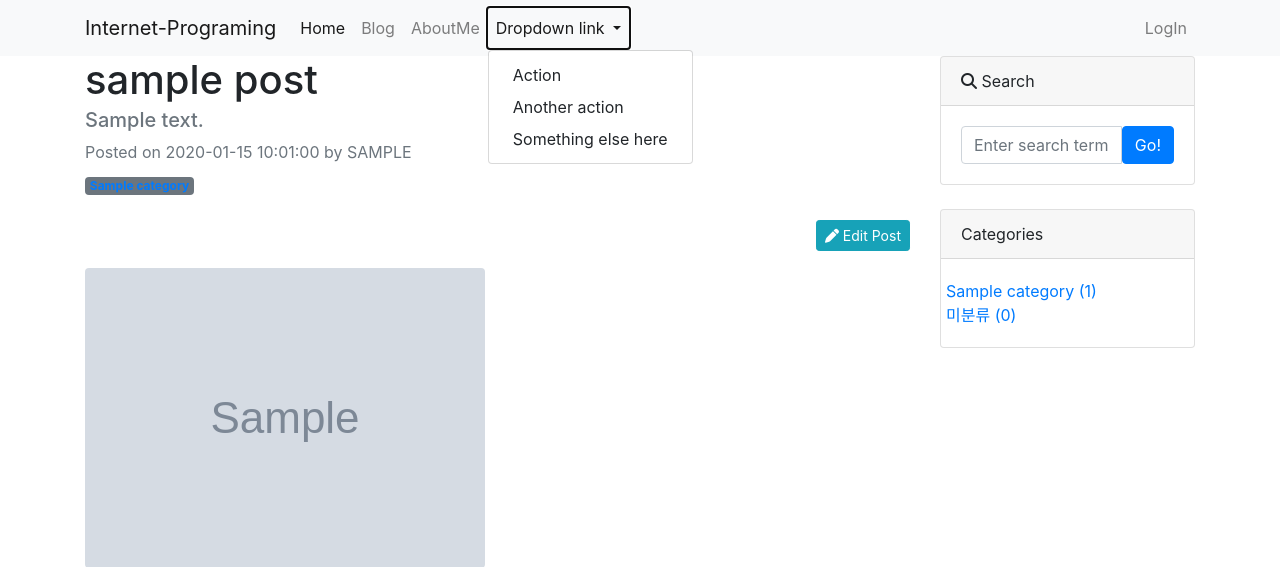
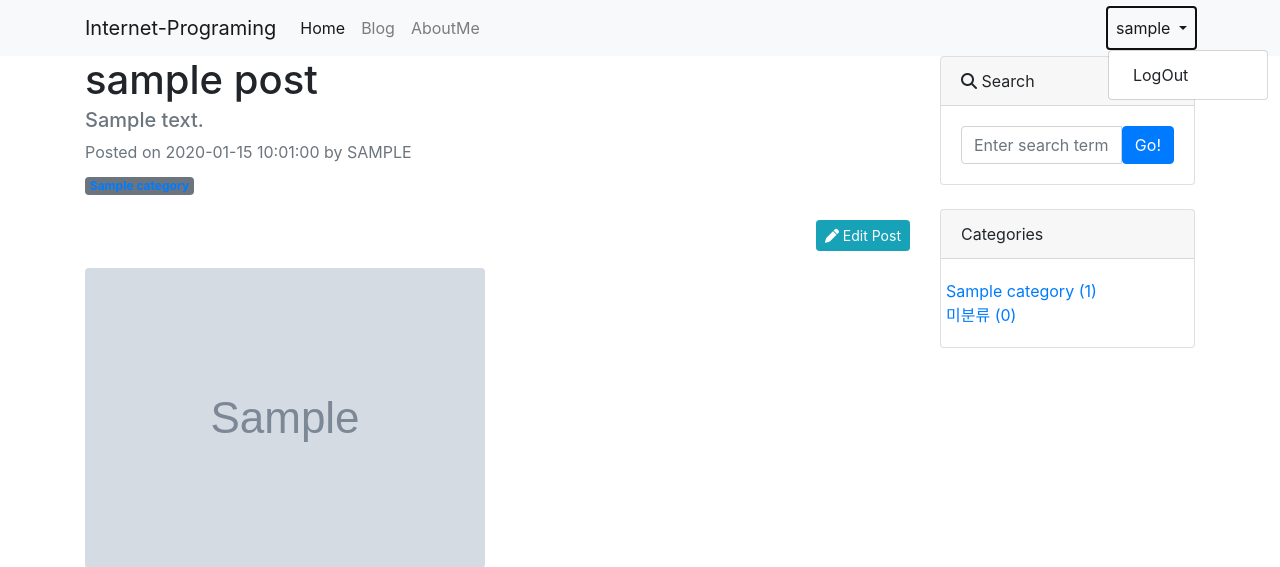
Before and after one commit to seojjin/Django22-02, a Django app: page /blog/1/ in a window 1280 px wide, after a click that opens the changed part. Shown: the top 567 px of the page. Run offline with Django 4.2, Linux system fonts and the light colour scheme; a user stored in the database is signed in; tables that the repository leaves empty hold one stand-in row (values such as "Sample post"); grey boxes marked "Sample" are stand-in pictures; grey boxes labelled with a size stand in for pictures from a placeholder-image service; some libraries are stand-ins or nearby versions.

Commit message:
회원가입과 로그인 기능 추가하기

```diff
--- a/blog/templates/blog/navbar.html
+++ b/blog/templates/blog/navbar.html
@@ -1,3 +1,5 @@
+{% load socialaccount %}
+
 <nav class="navbar navbar-expand-lg navbar-light bg-light">
         <div class="container">
                 <a class="navbar-brand" href="/">Internet-Programing</a>
@@ -15,21 +17,23 @@
                     <li class="nav-item">
                         <a class="nav-link" href="/about_me/">AboutMe</a>
                     </li>
-                    <li class="nav-item dropdown">
-                        <a class="nav-link dropdown-toggle" href="#" id="navbarDropdownMenuLink" role="button" data-toggle="dropdown" aria-haspopup="true" aria-expanded="false">
-                            Dropdown link
-                        </a>
-                    <div class="dropdown-menu" aria-labelledby="navbarDropdownMenuLink">
-                        <a class="dropdown-item" href="#">Action</a>
-                        <a class="dropdown-item" href="#">Another action</a>
-                        <a class="dropdown-item" href="#">Something else here</a>
-                    </div>
-                    </li>
+
                 </ul>
                 <ul class="navbar-nav ml-auto">
+                    {% if user.is_authenticated %}
+                        <li class="nav-item dropdown">
+                            <a class="nav-link dropdown-toggle" href="#" id="navbarDropdownMenuLink" role="button" data-toggle="dropdown" aria-haspopup="true" aria-expanded="false">
+                               {{user.username}}
+                            </a>
+                            <div class="dropdown-menu" aria-labelledby="navbarDropdownMenuLink">
+                                <a class="dropdown-item" href="/accounts/logout/">LogOut</a>
+                            </div>
+                        </li>
+                    {% else %}
                     <li class="nav-item">
                         <a class="nav-link" href="#" data-toggle="modal" data-target="#loginModal">LogIn</a>
                     </li>
+                    {% endif %}
                 </ul>
             </div>
         </div>
@@ -48,11 +52,18 @@
                 <div class="modal-body">
                     <div class="row">
                         <div class="col-6">
-                            <button type="button" class="btn btn-outline-dark btn-block btn-sm"><i class="fa-brands fa-google"></i> LogIn with Google</button>
-                            <button type="button" class="btn btn-outline-dark btn-block btn-sm"><i class="fa-regular fa-envelope"></i> LogIn with Email</button>
+                            <a role="button" type="button" class="btn btn-outline-dark btn-block btn-sm"
+                            href="{% provider_login_url 'google' %}">
+                                <i class="fa-brands fa-google"></i> LogIn with Google
+                            </a>
+                            <a role="button" type="button" class="btn btn-outline-dark btn-block btn-sm" href="/accounts/login/">
+                                <i class="fa-regular fa-envelope"></i> LogIn with Email
+                            </a>
                         </div>
                         <div class="col-6">
-                            <button type="button" class="btn btn-outline-dark btn-block btn-sm"><i class="fa-regular fa-envelope"></i> SignUp with Email</button>
+                            <a role="button" type="button" class="btn btn-outline-dark btn-block btn-sm" href="/accounts/signup/">
+                                <i class="fa-regular fa-envelope"></i> SignUp with Email
+                            </a>
                         </div>
                     </div>
                 </div>
--- a/myDjangoPrj/urls.py
+++ b/myDjangoPrj/urls.py
@@ -8,6 +8,7 @@ urlpatterns = [
     path('admin/', admin.site.urls), # IP주소/admin
     path('blog/', include('blog.urls')), #ip주소/blog
     path('',include('single_pages.urls')), #ip주소
+    path('accounts/',include('allauth.urls')),
 ]
 
 # 파일을 위한 url지정 그리고 본문에 어떤 파일인지에 따라서 로고 변환
```
Also changed, not shown: myDjangoPrj/settings.py (+14 -0 lines).
